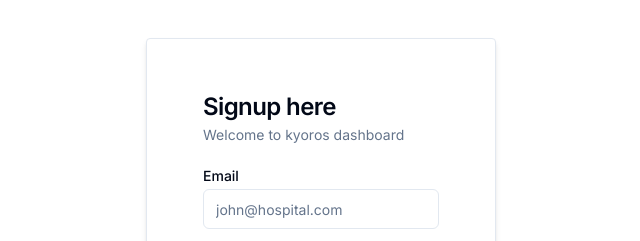
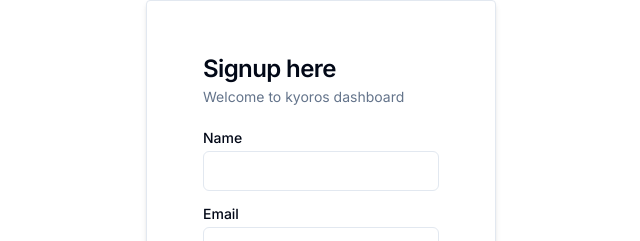
Before and after one commit to sahil-sahu/kyoros_web, a Next.js app in the folder frontend/: page /auth/signup in a window 1280 px wide. Shown: the part 76-317 px from the top of the page, without its empty margins (319-959 px from the left). Built offline with nearby package versions, Linux system fonts and the light colour scheme; no server answers.

Commit message:
added name field for new users

```diff
--- a/frontend/src/app/auth/signup/mutation.ts
+++ b/frontend/src/app/auth/signup/mutation.ts
@@ -4,7 +4,7 @@
 import { CreateUserBody } from "@/types/auth";
 import axios from "axios";
 
-export const createUser = async ({ email, userType, password, hospital }: CreateUserBody):Promise<string> => {
+export const createUser = async ({ email, userType, password, hospital, name }: CreateUserBody):Promise<string> => {
     try {
       const userCred = await createUserWithEmailAndPassword(auth, email, password);
       const user = await userCred.user.getIdToken();
@@ -14,6 +14,7 @@
       await axiosInstance.post('/api/auth/signup', {
         email,
         userType,
+        name,
         hospitalId: hospital.id
       }, {
         headers: await setheader(),
--- a/frontend/src/app/auth/signup/page.tsx
+++ b/frontend/src/app/auth/signup/page.tsx
@@ -35,6 +35,7 @@
 export default function Login(){
 
     const [email, setEmail] = React.useState("");
+    const [name, setname] = React.useState("");
     const [password, setPassword] = React.useState("");
     const [hospital, setHospital] = React.useState<Hospital|undefined>();
     const [designation, setDesignation] = React.useState<Color | ''>("");
@@ -46,7 +47,7 @@
     async function signup(event: React.FormEvent<HTMLFormElement>) {
       event.preventDefault();
       if(hospital != undefined)
-        mutate({ email, userType:designation, password, hospital });
+        mutate({ email, userType:designation, password, hospital, name });
     }
 
     React.useEffect(()=>{
@@ -63,6 +64,10 @@
         </CardHeader>
         <CardContent>
             <div className="grid w-full items-center gap-4">
+                <div className="flex flex-col space-y-1.5">
+                    <Label htmlFor="email">Name</Label>
+                    <Input id="name" onChange={(e) => setname(e.target.value)} value={name} type="text" placeholder="" />
+                </div>
                 <div className="flex flex-col space-y-1.5">
                     <Label htmlFor="email">Email</Label>
                     <Input id="email" onChange={(e) => setEmail(e.target.value)} value={email} type="email" placeholder="john@hospital.com" />
--- a/frontend/src/types/auth.ts
+++ b/frontend/src/types/auth.ts
@@ -4,5 +4,6 @@
     email: string;
     userType: string;
     password:string;
+    name:string;
     hospital: Hospital
   }
```
Also changed, not shown: 1 other file (tests, documents, lock files or other folders).
